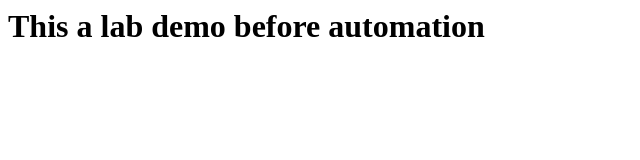
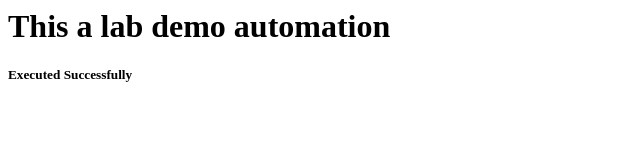
Before and after one commit to shweta0318/demo, a plain HTML site: page index.html in a window 1280 px wide. Shown: the whole page, without its empty margins (0-640 px from the left). Drawn offline with Linux system fonts and the light colour scheme.

Commit message:
Commit for pipeline execution

```diff
--- a/index.html
+++ b/index.html
@@ -1,3 +1,5 @@
 <html>
-<h1>This a lab demo before automation</h1>
+<h1>This a lab demo  automation</h1>
+<h5>Executed Successfully
+</h5>
 </html>
```
